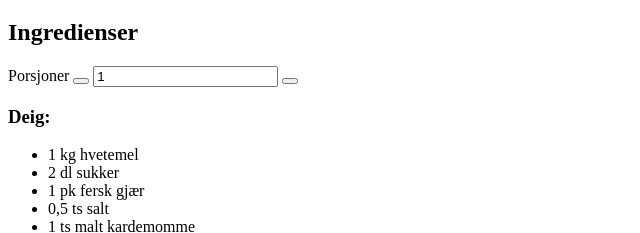
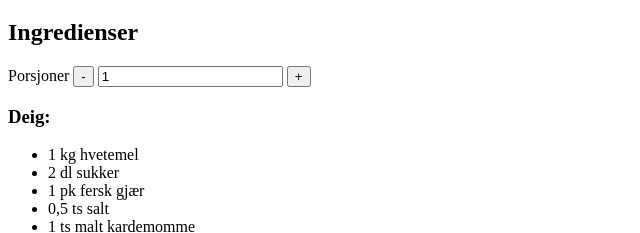
Before and after one commit to Lukas-Kvellestad/practice, a plain HTML site: page index.html in a window 1280 px wide. Shown: the part 191-424 px from the top of the page, 0-640 px from the left. Drawn offline with Linux system fonts and the light colour scheme.

Commit message:
Button text

```diff
--- a/index.html
+++ b/index.html
@@ -25,10 +25,9 @@
           <h2>Ingredienser</h2>
           <div>
             <label for="foodPortionCounter">Porsjoner</label>
-            <button
-              id="quantDownBtn"
-              aria-label="Senk antall porsjoner"
-            ></button>
+            <button id="quantDownBtn" aria-label="Senk antall porsjoner">
+              -
+            </button>
             <input
               type="number"
               name="portions"
@@ -36,7 +35,7 @@
               value="1"
               id="foodPortionCounter"
             />
-            <button id="quantUpBtn" aria-label="Øk antall porsjoner"></button>
+            <button id="quantUpBtn" aria-label="Øk antall porsjoner">+</button>
           </div>
         </div>
         <h3>Deig:</h3>
```
